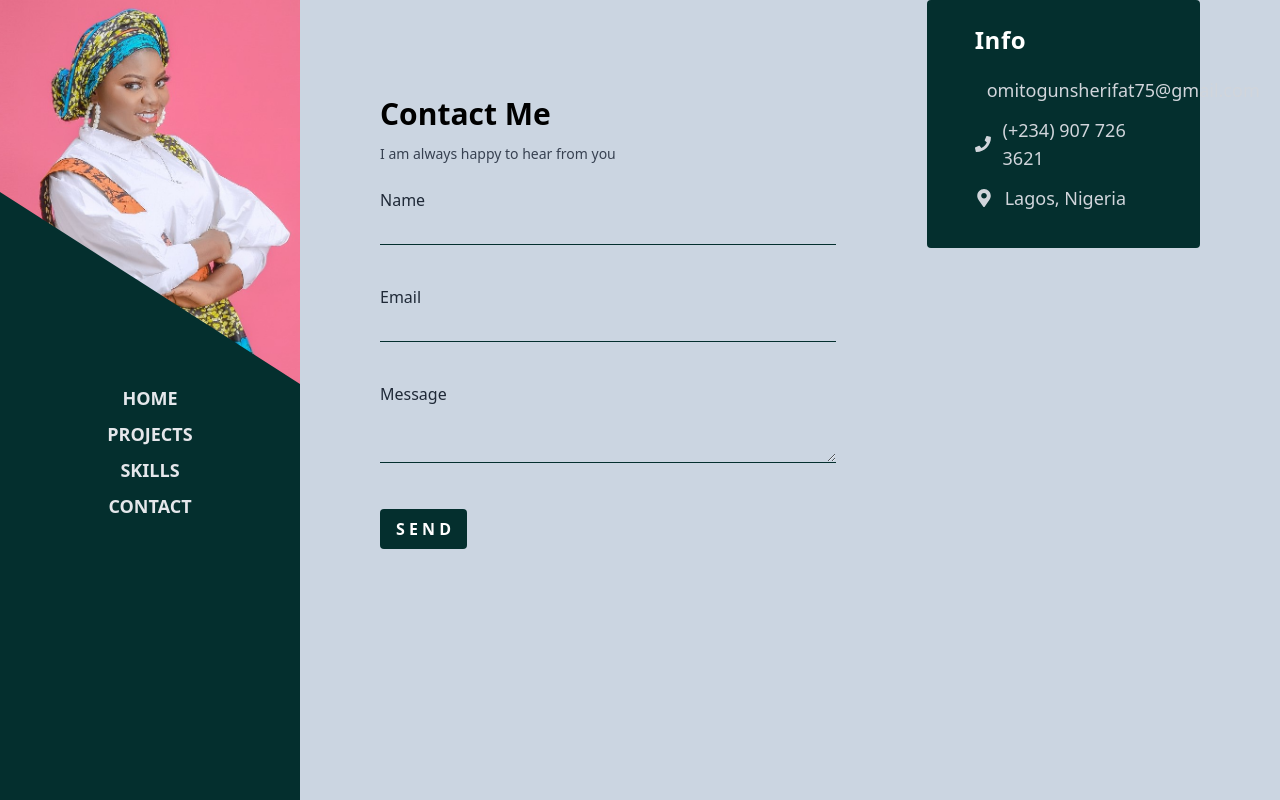
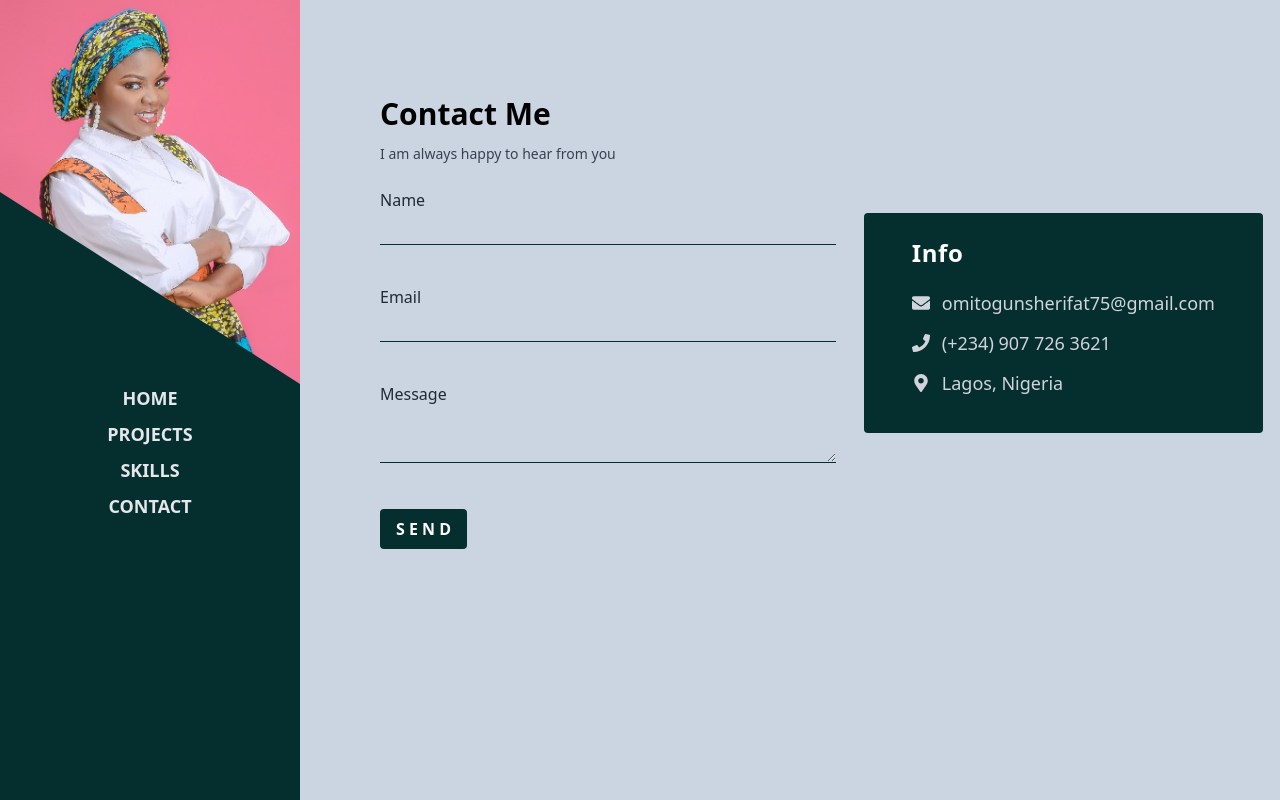
Before and after one commit to Adejokemi/MyPortfolio, a React (Vite) app: page /Contact in a window 1280 px wide. Built offline with nearby package versions, Linux system fonts and the light colour scheme.

Commit message:
updated contact

```diff
--- a/src/Components/Contact.jsx
+++ b/src/Components/Contact.jsx
@@ -8,7 +8,7 @@ const Contact = () => {
       <div className='lg:col-span-2'>
         <ContactForm/>
       </div>
-      <div className='lg:col-span-1'>
+      <div className='lg:col-span-1 lg:flex lg:justify-center lg:items-center'>
         <ContactCard/>
       </div>
     </div>
```
